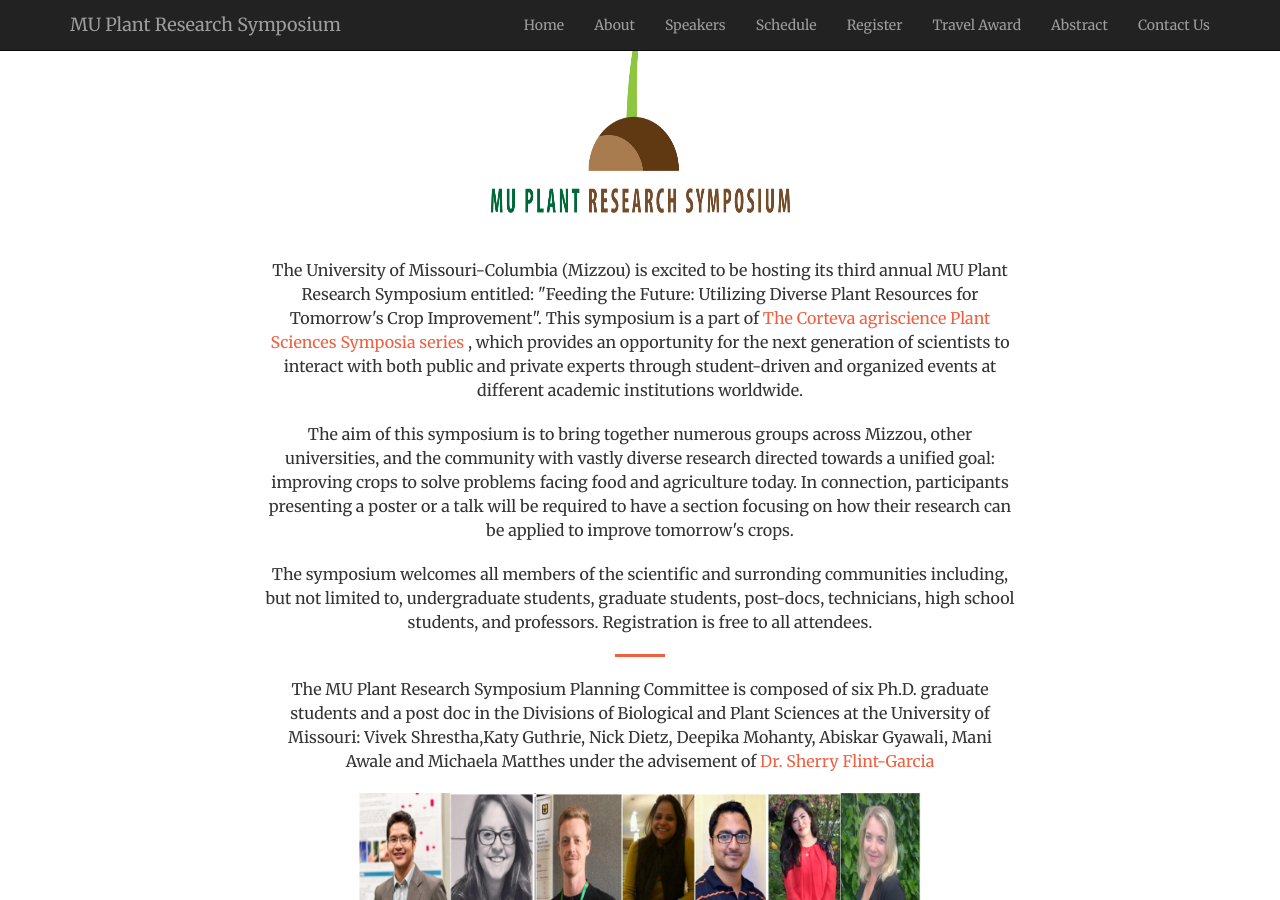
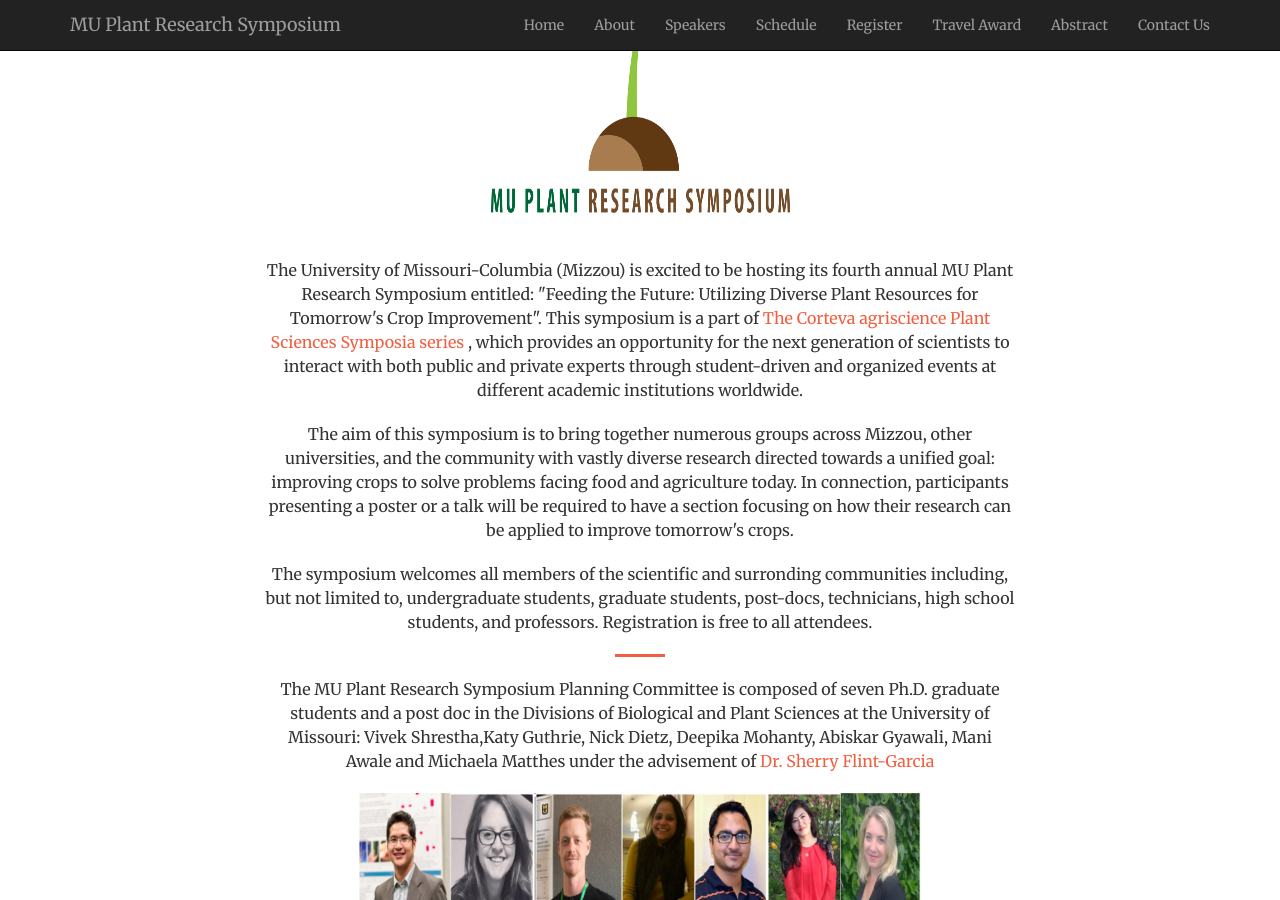
Before and after one commit to mupioneersymposium/mupioneersymposium.github.io, a Jekyll site: the page built from index.html, in a window 1280 px wide and 900 px high, scrolled down 1496 px. Built offline with Jekyll 4.4.1, drawn with Linux system fonts in a browser that asks for light colours.

Commit message:
Update about-brief.html
Updated_test_11/14/2019

```diff
--- a/_includes/about-brief.html
+++ b/_includes/about-brief.html
@@ -7,11 +7,11 @@
                 <hr>
                 <h2 class="section-heading">About the Symposium</h2>
                 <hr class="light"><p><img src="/img/logo2018.png" alt="MU Pioneer Symposium Logo" width="300" height="360"></p>
-<p>The University of Missouri-Columbia (Mizzou) is excited to be hosting its third annual MU Plant Research Symposium entitled: "Feeding the Future: Utilizing Diverse Plant Resources for Tomorrow's Crop Improvement". This symposium is a part of <a href="https://www.pioneer.com/home/site/about/research/PlantSciSymposiaSeries/" target="_blank">The Corteva agriscience Plant Sciences Symposia series  </a> , which provides an opportunity for the next generation of scientists to interact with both public and private experts through student-driven and organized events at different academic institutions worldwide.</p>
+<p>The University of Missouri-Columbia (Mizzou) is excited to be hosting its fourth annual MU Plant Research Symposium entitled: "Feeding the Future: Utilizing Diverse Plant Resources for Tomorrow's Crop Improvement". This symposium is a part of <a href="https://www.pioneer.com/home/site/about/research/PlantSciSymposiaSeries/" target="_blank">The Corteva agriscience Plant Sciences Symposia series  </a> , which provides an opportunity for the next generation of scientists to interact with both public and private experts through student-driven and organized events at different academic institutions worldwide.</p>
 <p> The aim of this symposium is to bring together numerous groups across Mizzou, other universities, and the community with vastly diverse research directed towards a unified goal: improving crops to solve problems facing food and agriculture today. In connection, participants presenting a poster or a talk will  be required to have a section focusing on how their research can be applied to improve tomorrow's crops.</p>
 <p>The symposium welcomes all members of the scientific and surronding communities including, but not limited to, undergraduate students, graduate students, post-docs, technicians, high school students, and professors. Registration is free to all attendees. </p>
 <hr>
-                <p>The MU Plant Research Symposium Planning Committee is composed of six Ph.D. graduate students and a post doc in the Divisions of Biological and Plant Sciences at the University of Missouri: Vivek Shrestha,Katy Guthrie, Nick Dietz, Deepika Mohanty, Abiskar Gyawali, Mani Awale and Michaela Matthes under the advisement of <a href="http://web.missouri.edu/~flint-garcias/" target="_blank">Dr. Sherry Flint-Garcia</a></p>
+                <p>The MU Plant Research Symposium Planning Committee is composed of seven Ph.D. graduate students and a post doc in the Divisions of Biological and Plant Sciences at the University of Missouri: Vivek Shrestha,Katy Guthrie, Nick Dietz, Deepika Mohanty, Abiskar Gyawali, Mani Awale and Michaela Matthes under the advisement of <a href="http://web.missouri.edu/~flint-garcias/" target="_blank">Dr. Sherry Flint-Garcia</a></p>
                 <p><img src="/img/3rdyearcommittee.png" style="max-width: 75%;"></p>
 
             </div>
```
